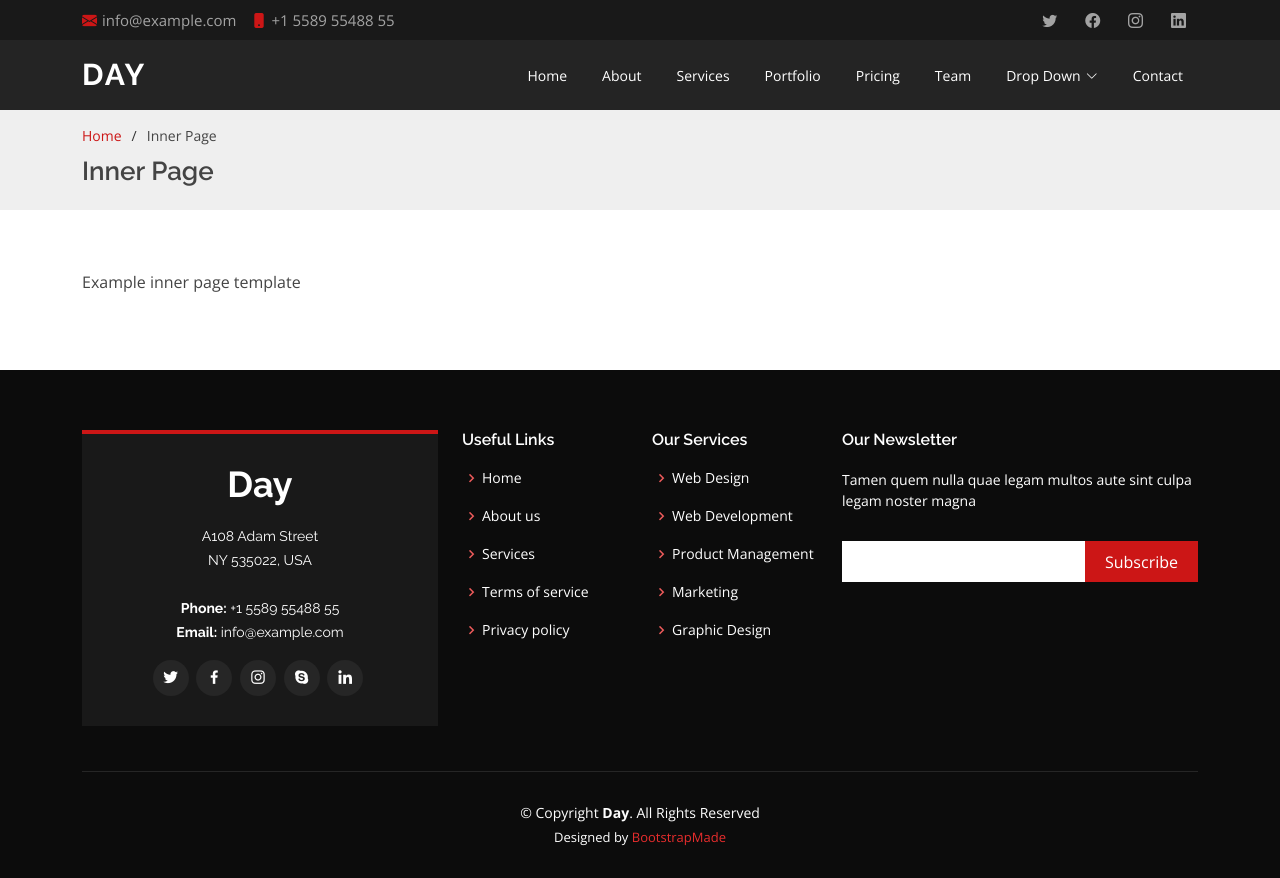
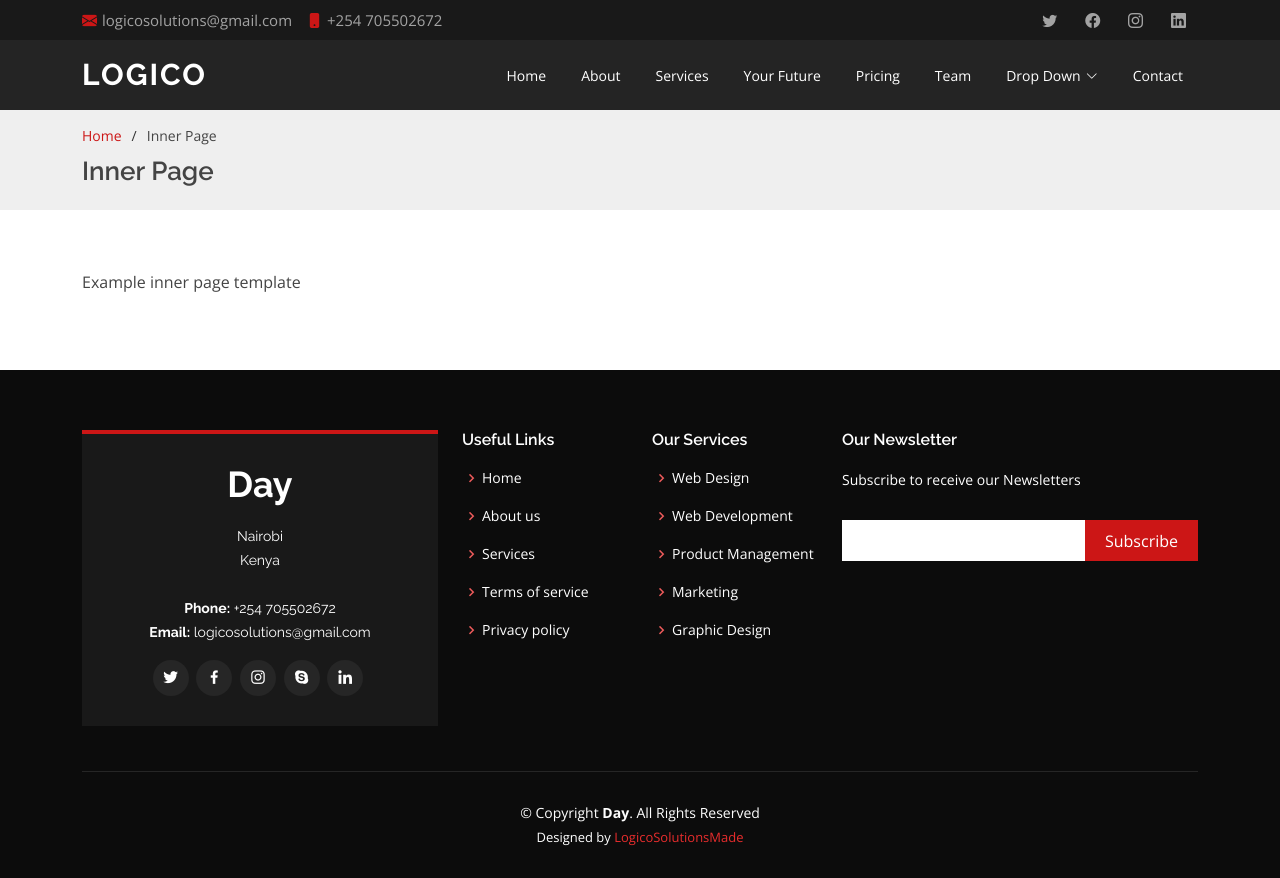
Before and after one commit to Derrick-Mulati/LogicoSolutions, a plain HTML site: page inner-page.html in a window 1280 px wide. Drawn offline with nearby package versions, Linux system fonts and the light colour scheme.

Commit message:
Update inner-page.html

```diff
--- a/inner-page.html
+++ b/inner-page.html
@@ -5,7 +5,7 @@
   <meta charset="utf-8">
   <meta content="width=device-width, initial-scale=1.0" name="viewport">
 
-  <title>Inner Page - Day Bootstrap Template</title>
+  <title>LogicoSolutions</title>
   <meta content="" name="description">
   <meta content="" name="keywords">
 
@@ -42,8 +42,8 @@
   <section id="topbar" class="d-flex align-items-center">
     <div class="container d-flex justify-content-center justify-content-md-between">
       <div class="contact-info d-flex align-items-center">
-        <i class="bi bi-envelope-fill"></i><a href="mailto:contact@example.com">info@example.com</a>
-        <i class="bi bi-phone-fill phone-icon"></i> +1 5589 55488 55
+        <i class="bi bi-envelope-fill"></i><a href="mailto:contact@example.com">logicosolutions@gmail.com</a>
+        <i class="bi bi-phone-fill phone-icon"></i> +254 705502672
       </div>
       <div class="social-links d-none d-md-block">
         <a href="#" class="twitter"><i class="bi bi-twitter"></i></a>
@@ -58,7 +58,7 @@
   <header id="header" class="d-flex align-items-center">
     <div class="container d-flex align-items-center justify-content-between">
 
-      <h1 class="logo"><a href="index.html">Day</a></h1>
+      <h1 class="logo"><a href="index.html">Logico</a></h1>
       <!-- Uncomment below if you prefer to use an image logo -->
       <!-- <a href="index.html" class="logo"><img src="assets/img/logo.png" alt="" class="img-fluid"></a>-->
 
@@ -67,7 +67,7 @@
           <li><a class="nav-link scrollto " href="#hero">Home</a></li>
           <li><a class="nav-link scrollto" href="#about">About</a></li>
           <li><a class="nav-link scrollto" href="#services">Services</a></li>
-          <li><a class="nav-link scrollto " href="#portfolio">Portfolio</a></li>
+          <li><a class="nav-link scrollto " href="#portfolio">Your Future</a></li>
           <li><a class="nav-link scrollto" href="#pricing">Pricing</a></li>
           <li><a class="nav-link scrollto" href="#team">Team</a></li>
           <li class="dropdown"><a href="#"><span>Drop Down</span> <i class="bi bi-chevron-down"></i></a>
@@ -130,10 +130,10 @@
             <div class="footer-info">
               <h3>Day</h3>
               <p>
-                A108 Adam Street <br>
-                NY 535022, USA<br><br>
-                <strong>Phone:</strong> +1 5589 55488 55<br>
-                <strong>Email:</strong> info@example.com<br>
+                Nairobi <br>
+                Kenya<br><br>
+                <strong>Phone:</strong> +254 705502672<br>
+                <strong>Email:</strong> logicosolutions@gmail.com<br>
               </p>
               <div class="social-links mt-3">
                 <a href="#" class="twitter"><i class="bx bxl-twitter"></i></a>
@@ -169,7 +169,7 @@
 
           <div class="col-lg-4 col-md-6 footer-newsletter">
             <h4>Our Newsletter</h4>
-            <p>Tamen quem nulla quae legam multos aute sint culpa legam noster magna</p>
+            <p>Subscribe to receive our Newsletters</p>
             <form action="" method="post">
               <input type="email" name="email"><input type="submit" value="Subscribe">
             </form>
@@ -189,7 +189,7 @@
         <!-- You can delete the links only if you purchased the pro version. -->
         <!-- Licensing information: https://bootstrapmade.com/license/ -->
         <!-- Purchase the pro version with working PHP/AJAX contact form: https://bootstrapmade.com/day-multipurpose-html-template-for-free/ -->
-        Designed by <a href="https://bootstrapmade.com/">BootstrapMade</a>
+        Designed by <a href="https://bootstrapmade.com/">LogicoSolutionsMade</a>
       </div>
     </div>
   </footer><!-- End Footer -->
```
